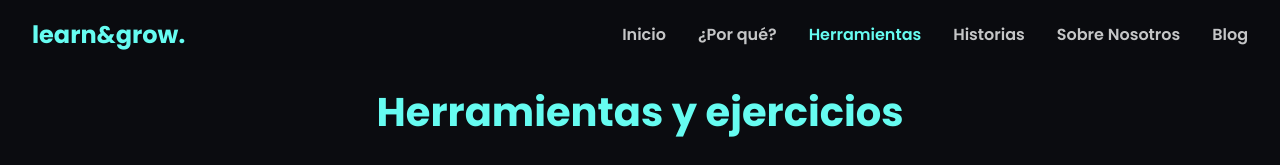
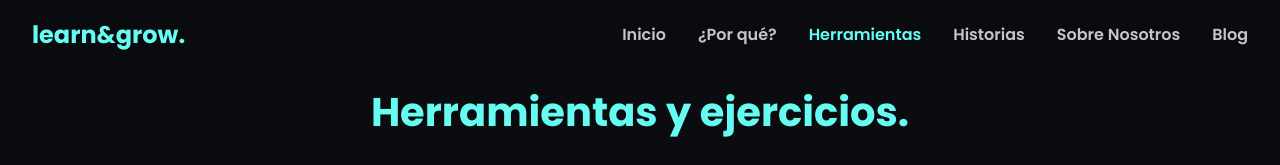
Before and after one commit to SputnikContent/Portafolio, a plain HTML site: page html/tools.html in a window 1280 px wide. Shown: the top 165 px of the page. Drawn offline with Linux system fonts and the light colour scheme.

Commit message:
Update tools.html

```diff
--- a/html/tools.html
+++ b/html/tools.html
@@ -25,7 +25,7 @@
 
     <main class="tools-section">
         <div class="tools-container">
-            <h1>Herramientas y ejercicios</h1>
+            <h1>Herramientas y ejercicios.</h1>
             <p>Aquí te ofrecemos contenido práctico que puedes aplicar de inmediato para empezar a ver tus problemas como oportunidades. Estas son guías de acción para tu crecimiento.</p>
 
             <div class="tool-card">
```
